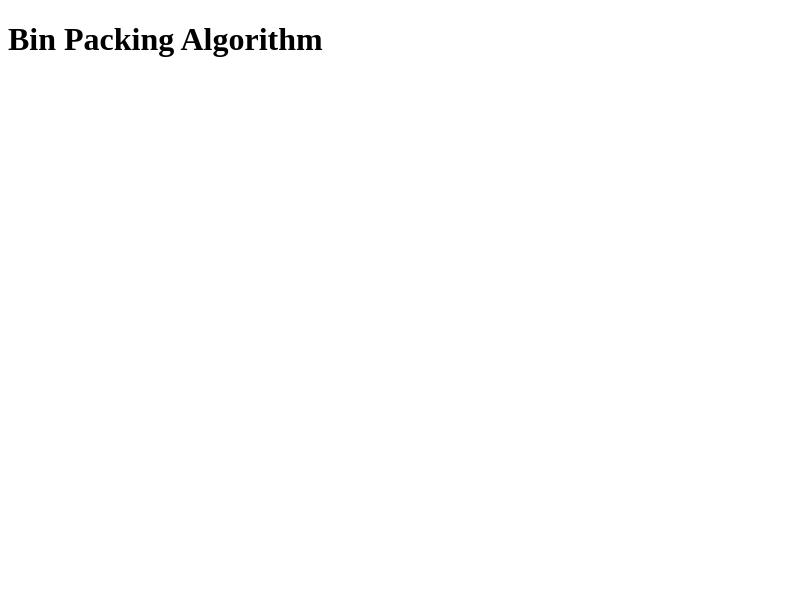
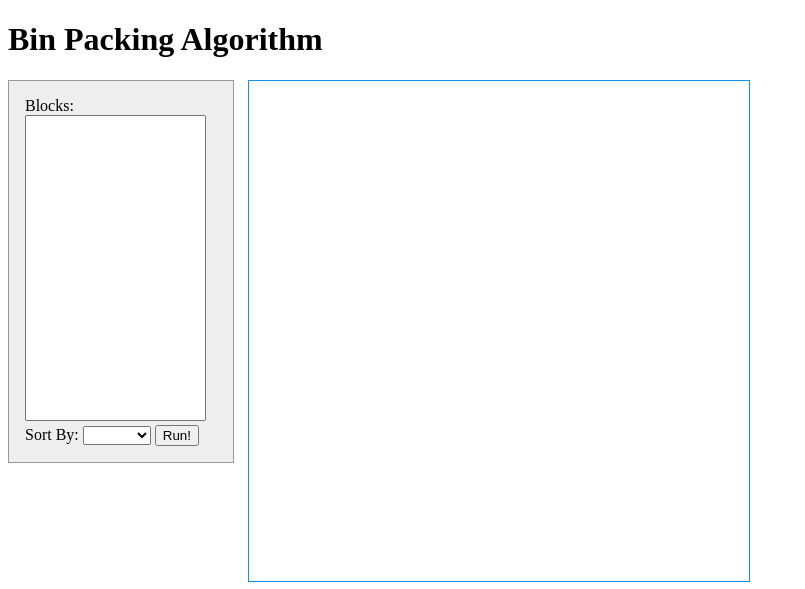
Before and after one commit to jakesgordon/bin-packing, a plain HTML site: page index.html in a window 1280 px wide. Shown: the whole page, without its empty margins (0-805 px from the left). Drawn offline with Linux system fonts and the light colour scheme.

Commit message:
added settings form and empty canvas element

```diff
--- a/index.html
+++ b/index.html
@@ -8,11 +8,35 @@
 <body>
   <h1>Bin Packing Algorithm</h1>
 
-  <div id="canvas">
+  <div id="unsupported">
+    Sorry, this example cannot be run because your browser does not support <span class='reason'></span>
   </div>
 
-  <div id="unsupported">
-    Sorry, this example cannot be run because your browser does not support <span class='reason'></span>
+  <div id="settings">
+
+    <div><label for='blocks'>Blocks:</label></div>
+    <textarea id='blocks' rows=20></textarea>
+
+    <div>
+      <label for='sort'>Sort By:</label>
+      <select id='sort'>
+        <option></option>
+        <option>width</option>
+        <option>height</option>
+        <option>area</option>
+        <option>random</option>
+      </select>
+      <button id="go">Run!</button>
+    </div>
+
+    <div id='errors'>
+    </div>
+
+  </div>
+
+  <div id="packing">
+    <canvas id='canvas'>
+    </canvas>
   </div>
 
   <script src='modernizr-1.7.min.js'></script>
--- a/packing.css
+++ b/packing.css
@@ -1 +1,8 @@
-#unsupported { display: none; }
+#unsupported { display: none; border: 1px solid red; background-color: #FFFFAD; padding: 1em; margin: 1em; }
+
+textarea { resize: none; }
+
+#settings {       width: 12em; padding: 1em; display: inline-block; float: left; border: 1px solid #999; background-color: #EEE; }
+#packing  { margin-left: 15em; }
+#errors   { display: none; }
+#canvas   { border: 1px solid #1090F0; width: 500px; height: 500px; }
--- a/packing.js
+++ b/packing.js
@@ -1,4 +1,7 @@
 Packing = {
+
+  defaultBlocks: [
+  ],
 
   init: function() {
     if (Packing.supported()) {
```
